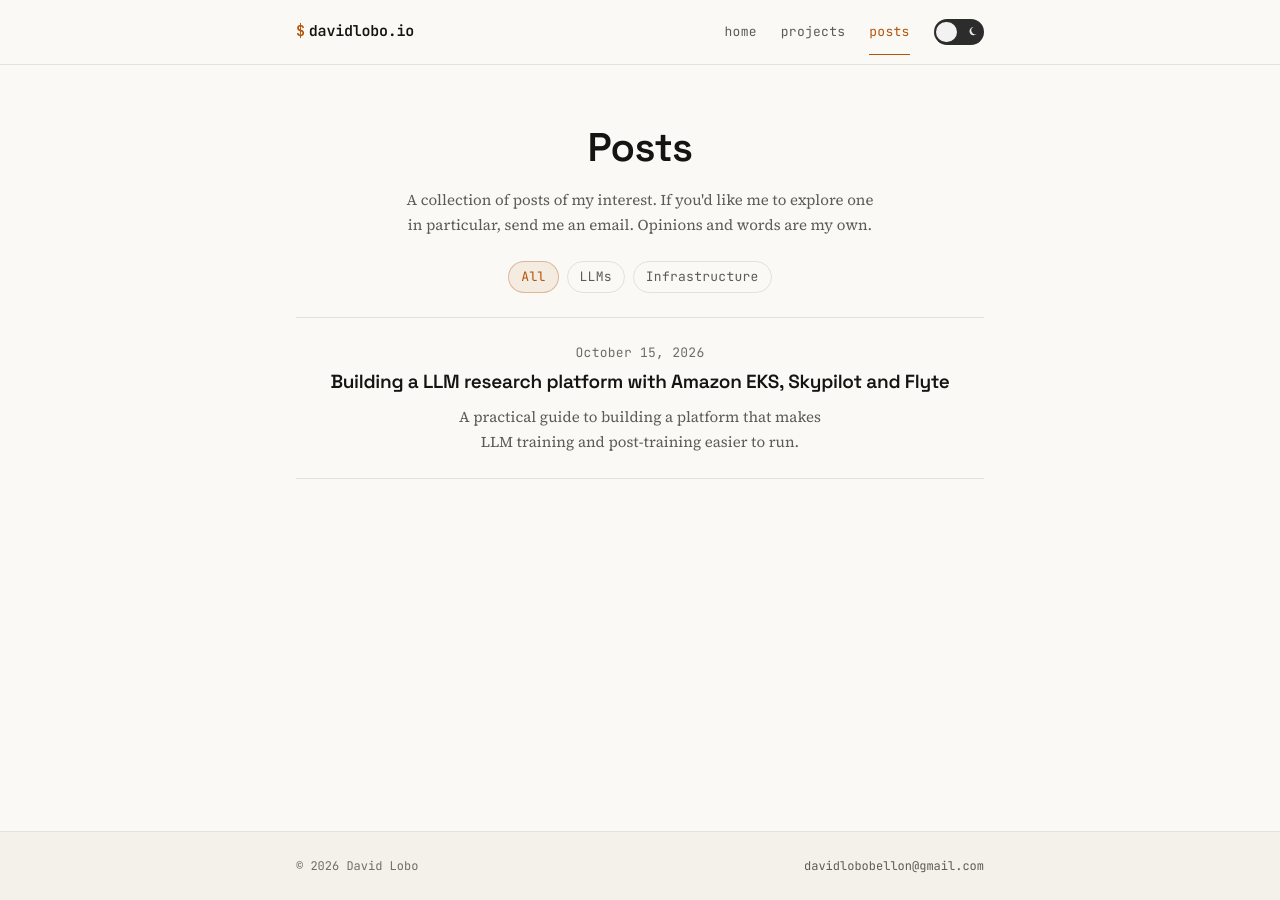
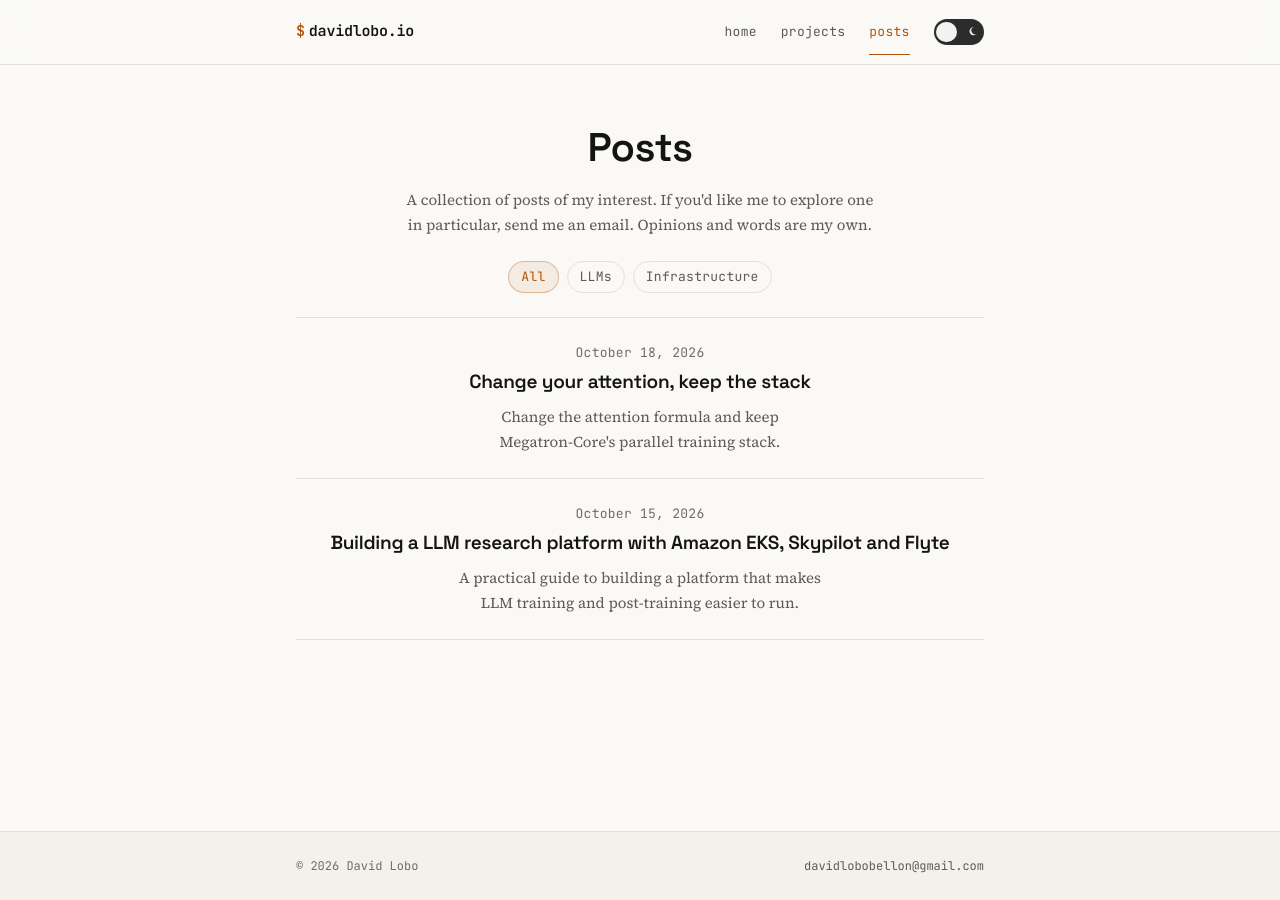
Before and after one commit to Dlb97/Dlb97.github.io, a Jekyll site: the page built from docs/posts/index.html, in a window 1280 px wide. Built offline with Jekyll 4.4.1, drawn with Linux system fonts in a browser that asks for light colours; some of the changed lines change nothing that is shown.

Commit message:
Added differential attention post

````diff
--- /dev/null
+++ b/docs/_posts/2026-10-18-change-your-attention-keep-the-stack.md
@@ -0,0 +1,133 @@
+---
+title: Change your attention, keep the stack
+date: 2026-10-18
+description: Change the attention formula and keep Megatron-Core's parallel training stack.
+tags:
+  - LLMs
+---
+
+During recent years, many of the advances in LLM architecture have come from modifying the attention mechanism. Optimizations like Multi-Query Attention, Grouped-Query Attention (GQA), or Multi-head Latent Attention (MLA) reduce the memory consumption of LLMs, making them faster and capable of dealing with longer contexts. Changing the attention formula is simple. Training the modified LLM in a performant manner is hard, and that is the gap this post is about.
+
+## What is Megatron and why it matters
+
+![Megatron]({{ '/assets/images/megatron.png' | relative_url }})
+
+Megatron-Core is a common library for training LLMs at scale. It already implements 3D parallelism across GPUs, and it is used for both pre-training and post-training.
+
+You keep that parallel layout and replace one building block. That is why it matters here: a custom attention module can use the parallel training Megatron-Core already has instead of reimplementing it from scratch.
+
+## How Megatron defines attention
+
+Megatron-Core builds each layer out of modules and submodules. A transformer layer is a `TransformerLayer`, and `TransformerLayerSubmodules` lists its components, such as self-attention and the MLP.
+
+Megatron assigns a class to each of those modules through a spec. In `examples/run_simple_mcore_train_loop.py`, `GPTModel` receives the Transformer layer spec like this:
+
+```python
+gpt_model = GPTModel(
+    config=transformer_config,
+    transformer_layer_spec=get_gpt_layer_local_spec(),
+    vocab_size=100,
+    max_sequence_length=_SEQUENCE_LENGTH,
+)
+```
+
+`megatron/core/models/gpt/gpt_layer_specs.py`:
+
+```python
+def get_gpt_layer_local_spec(*args, **kwargs) -> ModuleSpec:
+    """Use this spec for an implementation using only modules in Megatron-Core."""
+    return ModuleSpec(
+        module=TransformerLayer, submodules=get_gpt_layer_local_submodules(*args, **kwargs)
+    )
+```
+
+The attention mechanism is split in the same way. `SelfAttention` is the module and `SelfAttentionSubmodules` lists its subcomponents:
+
+```python
+@dataclass
+class SelfAttentionSubmodules:
+    linear_qkv: LinearQkvBuilder
+    core_attention: CoreAttentionBuilder
+    linear_proj: LinearProjBuilder
+    q_layernorm: LayerNormBuilder | None = None
+    k_layernorm: LayerNormBuilder | None = None
+```
+
+Within `SelfAttentionSubmodules`, `core_attention` is the module that runs the attention formula. In the default spec its class is `DotProductAttention`. To use your own attention formula instead, set that field to your implementation:
+
+```python
+spec = get_gpt_layer_local_spec()
+spec.submodules.self_attention.submodules.core_attention = CustomAttention
+```
+
+## Implementing Differential Transformer in Megatron
+
+![Differential attention]({{ '/assets/images/diff-attention.png' | relative_url }})
+
+Standard attention overallocates weight to irrelevant context. Differential attention, introduced by [Ye et al.](https://arxiv.org/abs/2410.05258), tries to cancel noise and amplify the weight assigned to the relevant context by subtracting two separate softmax attention maps.
+
+The paper writes that difference like this:
+
+![Differential attention formula]({{ '/assets/images/diff-attention-formula.png' | relative_url }})
+
+[This script](https://github.com/Dlb97/Differential-Attention-Megatron) implements Differential Attention as a MegatronModule and assigns it to `core_attention`.
+
+The lambda vectors and the RMSNorm weight are copied whole on every tensor-parallel rank.
+
+```python
+self.lambda_q1 = nn.Parameter(...)
+self.lambda_q2 = nn.Parameter(...)
+self.lambda_k1 = nn.Parameter(...)
+self.lambda_k2 = nn.Parameter(...)
+self.rmsnorm = nn.RMSNorm(
+    normalized_shape = 2 * self.hidden_size_per_attention_head,
+    eps=1e-5
+)
+self._mark_param_as_need_tp_grad([
+    self.lambda_q1,
+    self.lambda_q2,
+    self.lambda_k1,
+    self.lambda_k2,
+    self.rmsnorm.weight
+])
+```
+
+In the forward pass, those vectors become the scalar that scales the second softmax map, and that map is subtracted from the first:
+
+```python
+lambda_1 = torch.exp(torch.sum(self.lambda_q1 * self.lambda_k1, dim=-1).float()).type_as(query)
+lambda_2 = torch.exp(torch.sum(self.lambda_q2 * self.lambda_k2, dim=-1).float()).type_as(query)
+lambda_full = lambda_1 - lambda_2 + self.lambda_init
+```
+
+The subtraction operation is implemented as:
+
+```python
+attention_probs = attention_probs[:, :, 0] - lambda_full * attention_probs[:, :, 1]
+```
+
+Each tensor parallel rank only backpropagates through its own attention heads, so those gradients are partial and have to be summed across the tensor-parallel group before the optimizer step of each epoch.
+
+```python
+tp_group = parallel_state.get_tensor_model_parallel_group()
+if tp_group.size() > 1:
+    for _, param in model.named_parameters():
+        if getattr(param, "needs_tp_grad_sum", False):
+            grad = getattr(param, "main_grad", param.grad)
+            if grad is not None:
+                torch.distributed.all_reduce(
+                    grad, op=torch.distributed.ReduceOp.SUM, group=tp_group
+                )
+```
+
+`DifferentialAttention` is the class you assign to `core_attention`. Megatron still owns the parallel projections, the optimizer, and the checkpoint. The only step you add is the all-reduce for the parameters it does not split across GPUs.
+
+To execute the script install the requirements.txt and run:
+
+```bash
+torchrun --nproc_per_node=2 differential_attention.py
+```
+
+## Final remarks
+
+If you liked this post, let me know by sending an email. Thanks!
--- a/docs/assets/css/site.css
+++ b/docs/assets/css/site.css
@@ -757,6 +757,10 @@
   scroll-margin-top: calc(var(--header-h) + var(--sp-md));
 }
 
+html:not([data-theme="light"]) .post-body :is(h2, h3) {
+  color: var(--accent);
+}
+
 .post-body :is(ul, ol) {
   padding-left: 1.25rem;
   margin: 0 0 var(--sp-md);
````
Also changed, not shown: docs/assets/images/diff-attention-formula.png (added), docs/assets/images/diff-attention.png (added), docs/assets/images/megatron.png (added), 8 other files.
